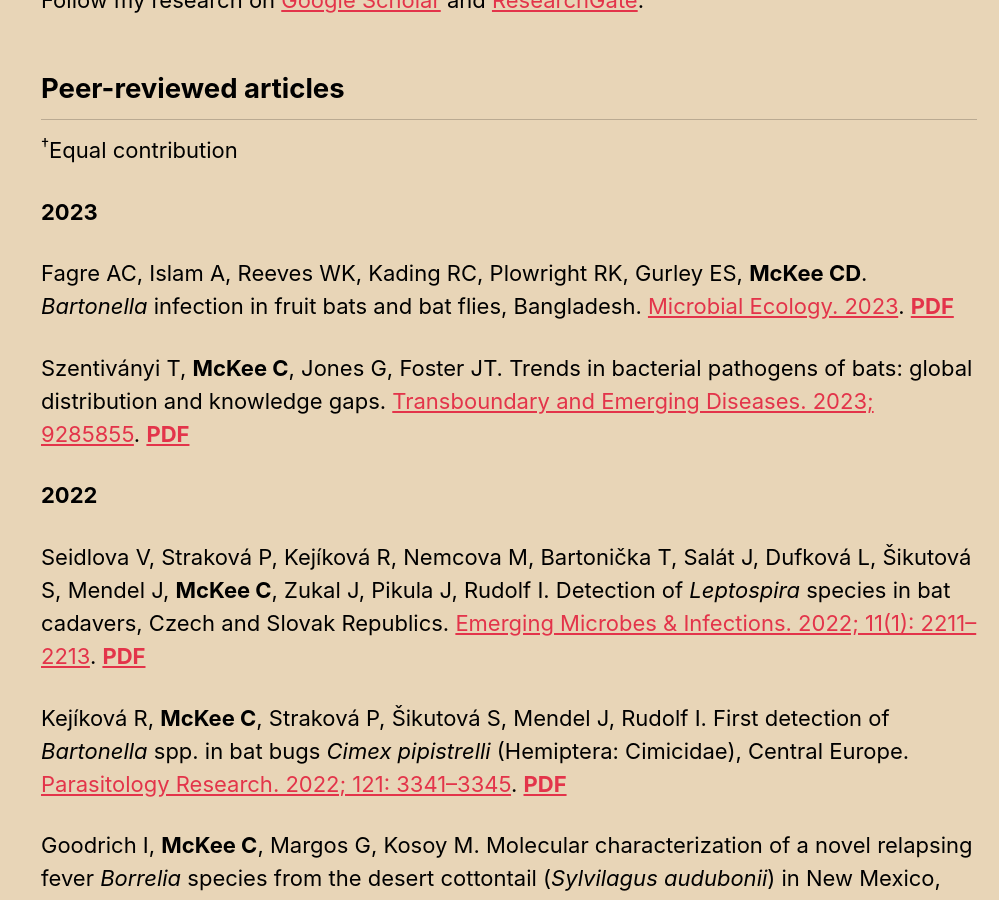
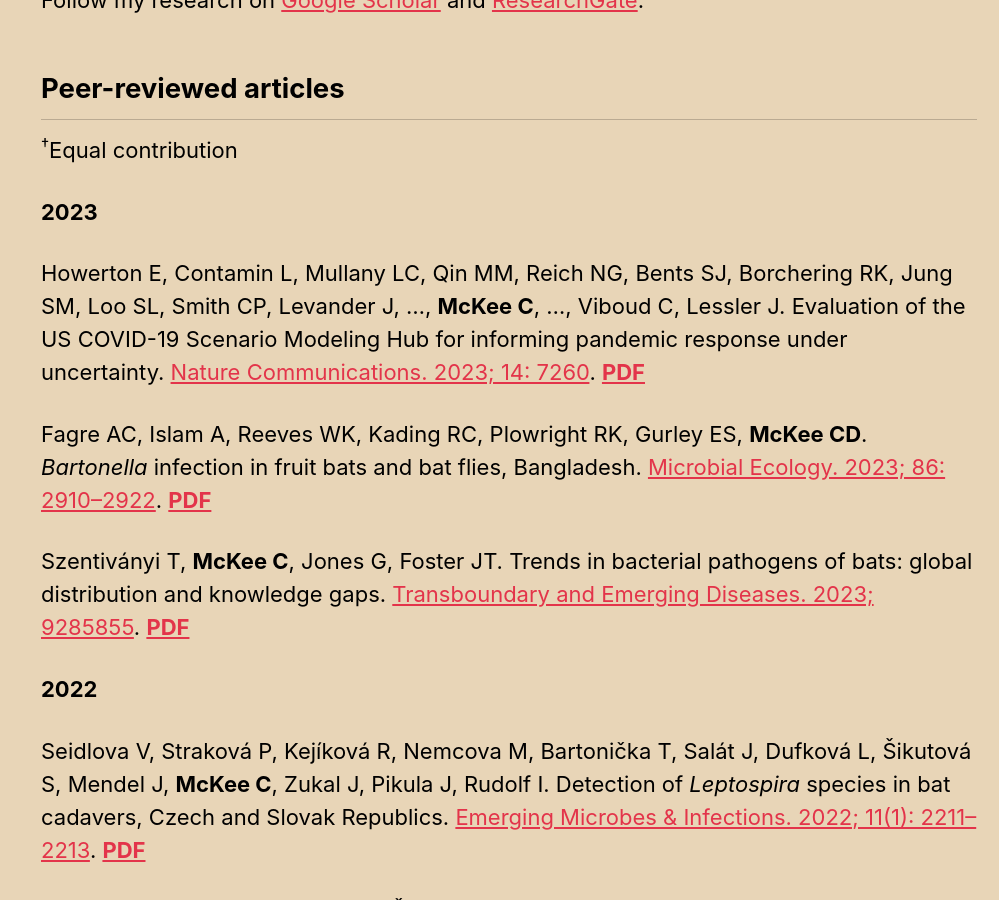
Before and after one commit to clifmckee/clifmckee.github.io, a Jekyll site: the page built from _pages/publications.md, in a window 1280 px wide and 900 px high, scrolled down 348 px. Shown: the whole window, without its empty margins (281-1280 px from the left). Built offline with Jekyll 4.4.1, drawn with Linux system fonts in a browser that asks for light colours; cached includes are drawn as plain includes; some of the changed text lies outside the part shown.

Commit message:
Update CV and pubs 2023-11-21

```diff
--- a/_pages/publications.md
+++ b/_pages/publications.md
@@ -16,7 +16,9 @@
 
 **2023**
 
-Fagre AC, Islam A, Reeves WK, Kading RC, Plowright RK, Gurley ES, **McKee CD**. *Bartonella* infection in fruit bats and bat flies, Bangladesh. [Microbial Ecology. 2023](https://doi.org/10.1155/2023/9285855). [**PDF**](http://clifmckee.github.io/files/2023_Fagre_Microb_Ecol.pdf)
+Howerton E, Contamin L, Mullany LC, Qin MM, Reich NG, Bents SJ, Borchering RK, Jung SM, Loo SL, Smith CP, Levander J, ..., **McKee C**, ..., Viboud C, Lessler J. Evaluation of the US COVID-19 Scenario Modeling Hub for informing pandemic response under uncertainty. [Nature Communications. 2023; 14: 7260](https://doi.org/10.1038/s41467-023-42680-x). [**PDF**](http://clifmckee.github.io/files/2023_Howerton_Nat_Commun.pdf)
+
+Fagre AC, Islam A, Reeves WK, Kading RC, Plowright RK, Gurley ES, **McKee CD**. *Bartonella* infection in fruit bats and bat flies, Bangladesh. [Microbial Ecology. 2023; 86: 2910–2922](https://doi.org/10.1007/s00248-023-02293-9). [**PDF**](http://clifmckee.github.io/files/2023_Fagre_Microb_Ecol.pdf)
 
 Szentiványi T, **McKee C**, Jones G, Foster JT. Trends in bacterial pathogens of bats: global distribution and knowledge gaps. [Transboundary and Emerging Diseases. 2023; 9285855](https://doi.org/10.1155/2023/9285855). [**PDF**](http://clifmckee.github.io/files/2023_Szentivanyi_TBED.pdf)
 
```
Also changed, not shown: other parts of _pages/publications.md (+0 -2 lines), 4 other files.
